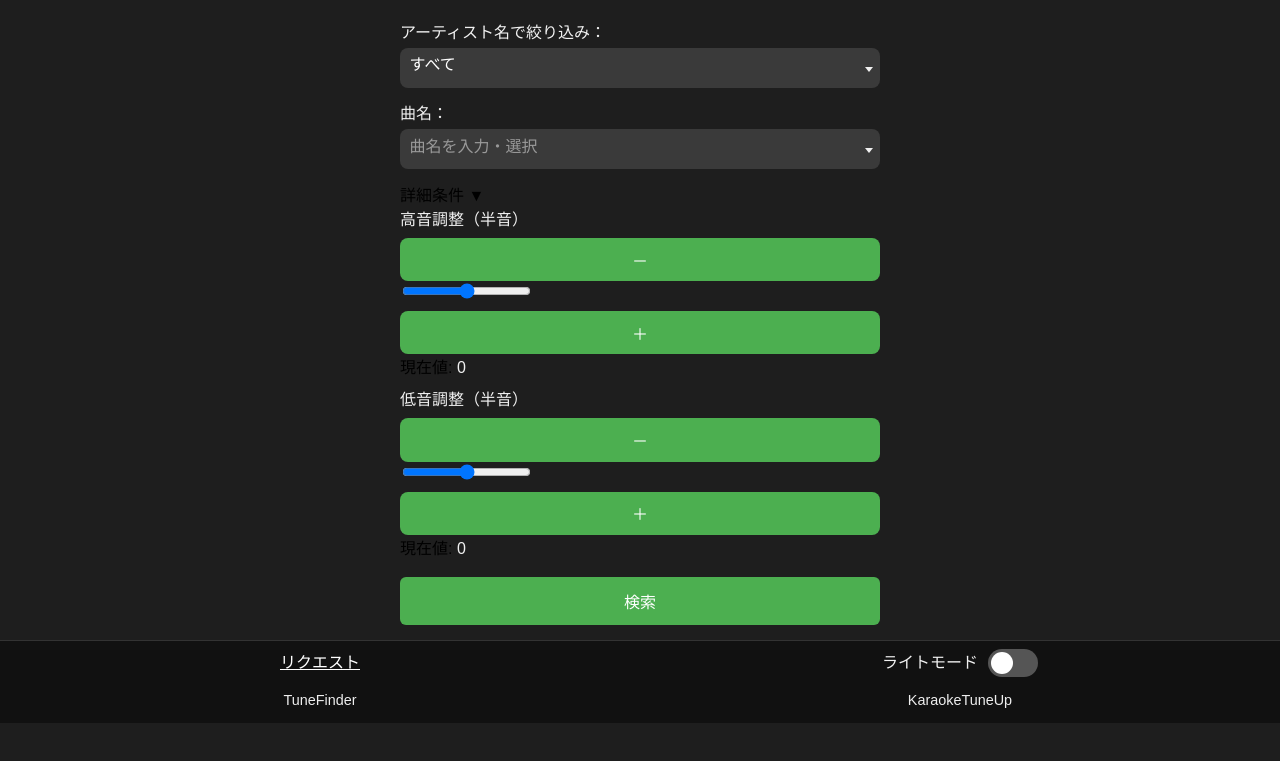
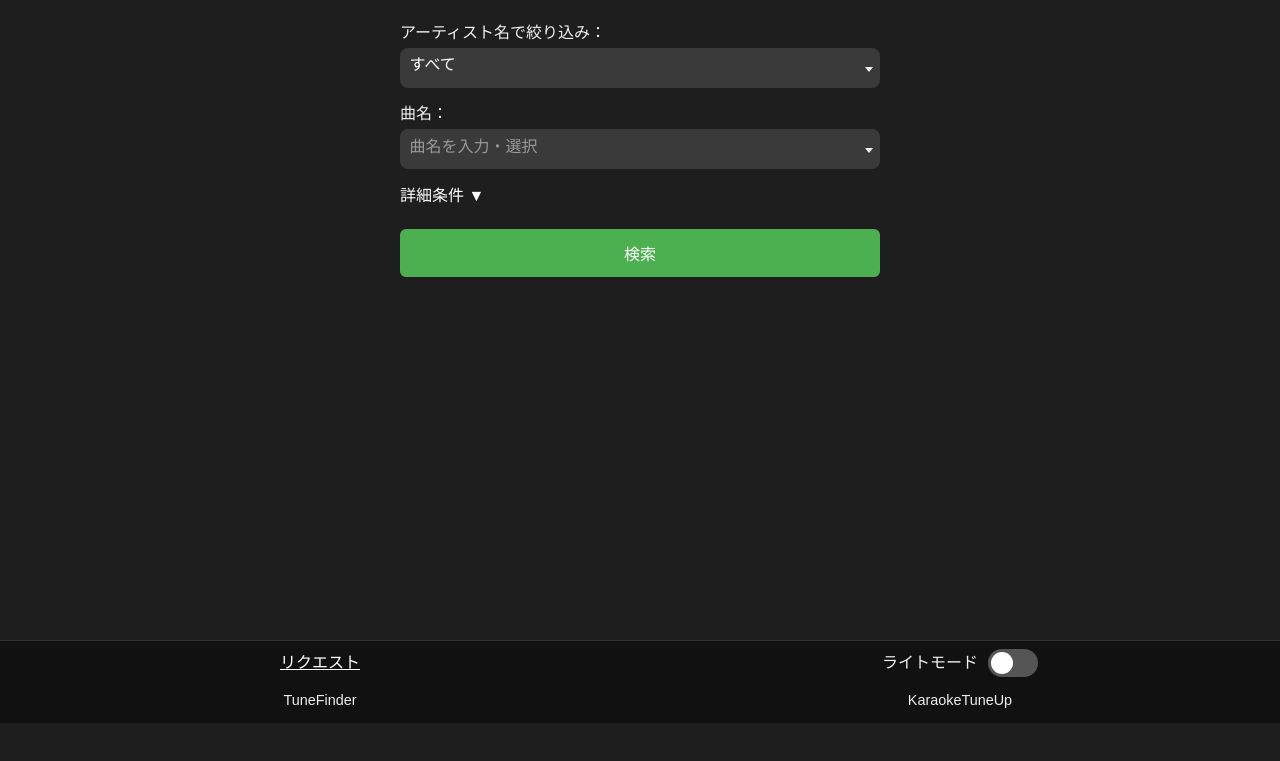
Before and after one commit to zerofeido/karaoke, a website with bundled scripts: page index.html in a window 1280 px wide. Shown: the part 77-838 px from the top of the page. After the commit the page ends 800 px from the top, so only its background shows below. Built offline with nearby package versions, Linux system fonts and the light colour scheme.

Commit message:
Update style.css
デザイン変更

```diff
--- a/css/style.css
+++ b/css/style.css
@@ -86,6 +86,11 @@ body.light-mode span .select2-selection.select2-selection--single {
   height: 100%;
 }
 
+/* アコーディオンメニュー */
+body.light-mode .accordion-header {
+  color: #333;
+}
+
 /* チップス */
 body.light-mode .key-tips {
   background-color: #f1f1f1;
@@ -119,13 +124,17 @@ body.light-mode .nav-item.active {
   background-color: #45a049;
 }
 
+/*---------------------------*/
+/* ライトモード終わり */
+/*---------------------------*/
+
 /******************/
 /* 全画面共通コンテナ */
 .container {
   max-width: 480px;
   margin: 0 auto;
   padding: 1rem;
-  margin-bottom: 110px;
+  margin-bottom: 90px;
 }
 
 @media screen and (max-height: 800px) {
@@ -350,6 +359,84 @@ span.select2-container--default
   background-color: #555555;
 }
 
+/* アコーディオンメニュー */
+.accordion {
+  /* border: 1px solid #444; */
+  border-radius: 6px;
+  /* margin-bottom: 12px; */
+  overflow: hidden;
+  margin-bottom: 0.8rem;
+  /* background-color: #2b2b2b; */
+}
+
+.accordion-header {
+  /* padding: 12px; */
+  /* font-weight: bold; */
+  cursor: pointer;
+  /* background-color: #333; */
+  color: #fff;
+  transition: background-color 0.3s;
+}
+.accordion-header:hover {
+  /* background-color: #444; */
+}
+
+.accordion-content {
+  max-height: 0;
+  overflow: hidden;
+  transition: max-height 0.3s ease-out, padding 0.3s ease-out;
+  /* padding: 0 12px; */
+}
+
+.accordion-content.open {
+  max-height: 215px; /* セレクトボックスの高さに合わせ調整 */
+  /* padding: 12px; */
+}
+
+/* indexのみ */
+.index-accordion.accordion-content.open {
+  margin-top: 0.3rem;
+  padding: 0.6rem;
+  border: 1px solid #aaa;
+  border-radius: 8px;
+}
+
+/* スライダー */
+.slider-container {
+  display: flex;
+  align-items: center;
+  gap: 10px;
+}
+
+input[type="range"] {
+  flex: 1;
+  accent-color: #007bff; /* スライダーの色 */
+}
+
+.step-btn {
+  background: #a1a1a1;
+  border: none;
+  font-size: 1.2rem;
+  width: 36px;
+  height: 36px;
+  border-radius: 50%;
+  cursor: pointer;
+  display: flex;
+  align-items: center;
+  justify-content: center;
+}
+
+.step-btn:hover {
+  background: #ddd;
+}
+
+.current-value {
+  margin-top: 4px;
+  font-size: 0.9rem;
+  color: #fff;
+  text-align: center;
+}
+
 /* アンケート */
 .survey a {
   color: white;
@@ -460,7 +547,7 @@ input:checked + .slider::before {
 
 .key-tips {
   position: fixed;
-  bottom: 110px;
+  bottom: 88px;
   left: 0;
   right: 0;
   background-color: #222;
@@ -468,7 +555,6 @@ input:checked + .slider::before {
   padding: 1em;
   border-radius: 12px;
   font-size: 0.95rem;
-  line-height: 1.5;
 }
 /* summary 部分の見た目 */
 .key-tips summary {
@@ -501,11 +587,7 @@ input:checked + .slider::before {
     transform: translateY(0);
   }
 }
-.key-tips h3 {
-  margin-bottom: 0.5em;
-  font-size: 1.1rem;
-  color: #f0c674;
-}
+
 .key-tips ul {
   list-style: none;
   padding-left: 0;
```
